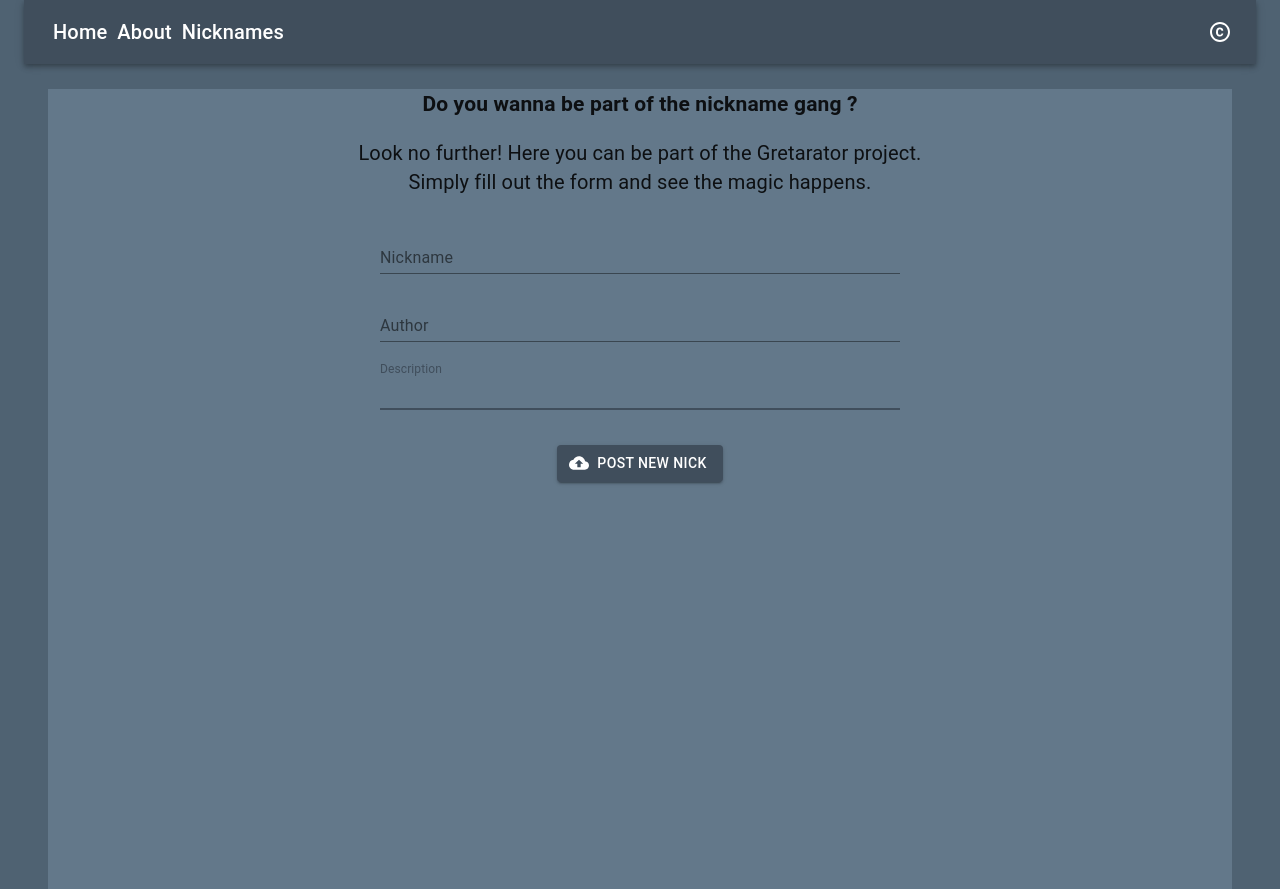
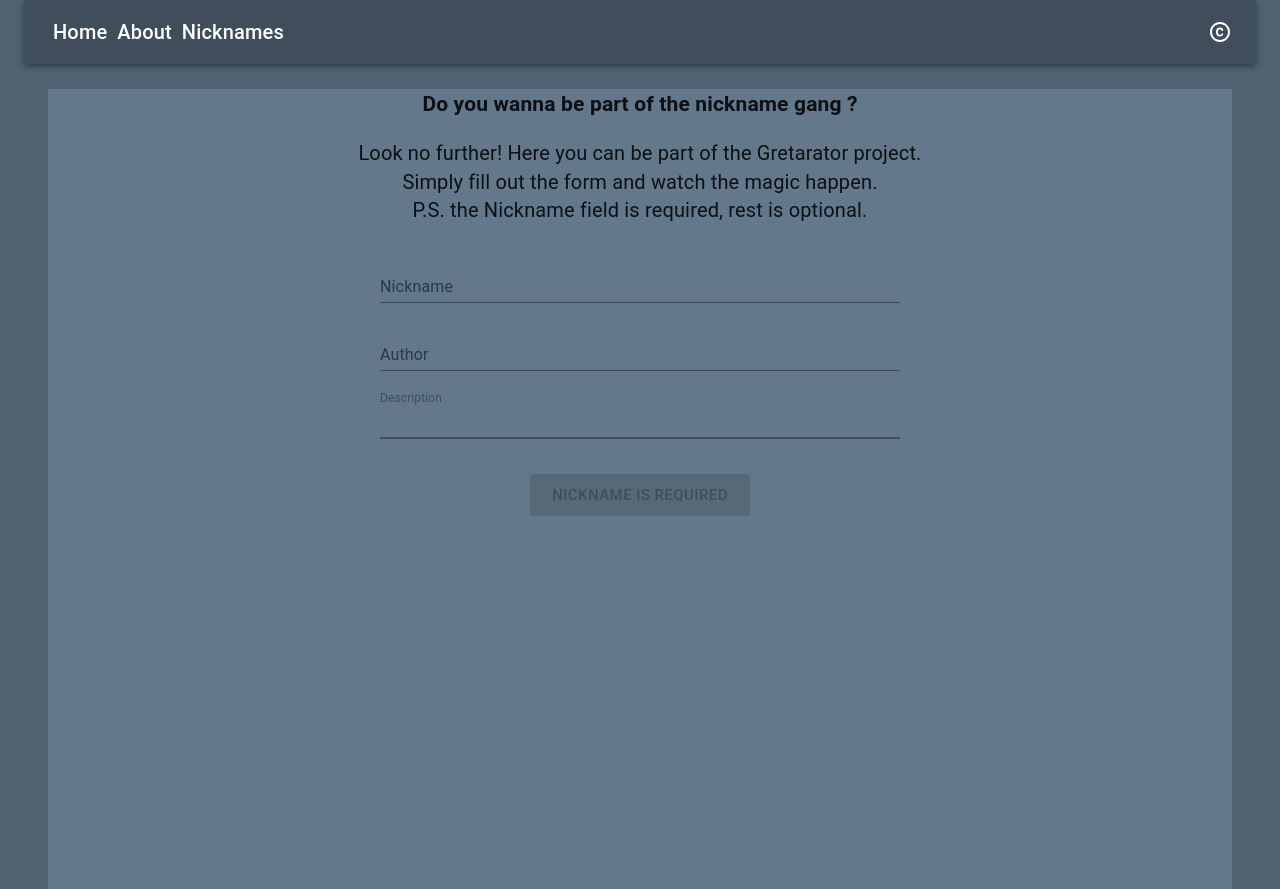
Before and after one commit to IvarKristinn/GretaratorReact, a React (Create React App) app in the folder gretaratorfrontend/: page /nicknames in a window 1280 px wide. Built offline with nearby package versions, Linux system fonts and the light colour scheme.

Commit message:
readme and nameform validation

```diff
--- a/gretaratorfrontend/src/components/NameForm.js
+++ b/gretaratorfrontend/src/components/NameForm.js
@@ -14,6 +14,16 @@ const useStyles = theme => ({
 });
 
 class NameForm extends React.Component {
+  state = {
+    nickname: ""
+  };
+
+  // Nickname needed to be in state so the renderUploadButton works as it should
+  // Etc nickname is required, and user should no be able to post to the server unless its filled
+  handleChange = event => {
+    this.setState({nickname: event.target.value});
+  };
+
   postNewNick = async () => {
 
     const body = {
@@ -22,18 +32,43 @@ class NameForm extends React.Component {
       description: this.descriptionRef.value
     };
 
-      console.log("inside Post")
     console.log(this.nickRef.value, this.authorRef.value, this.descriptionRef.value);
     const response = await gretarator.post("/api/nicknames", body);
-      console.log(response);
 
-      // Clear textfield
+    // Clear textfield and reset state
     setTimeout(() => {
       this.nickRef.value = "";
       this.authorRef.value = "";
       this.descriptionRef.value = "";
+      this.setState({
+        nickname: ""
+      });
     }, 100);
   };
+
+  renderUploadButton() {
+    if(this.state.nickname) {
+      return [
+        <Button
+        variant="contained"
+        color="primary"
+        size="medium"
+        onClick={() => {
+          this.postNewNick();
+        }}
+        startIcon={<CloudUploadIcon />}
+      >
+        Post new nick
+      </Button>
+      ];
+    } else {
+      return [
+        <Button variant="contained" size="large" disabled>
+          Nickname is required
+        </Button>
+        ];
+    }
+  }
 
   render() {
     const classes = this.props;
@@ -50,13 +85,15 @@ class NameForm extends React.Component {
     <h2>Do you wanna be part of the nickname gang ?</h2>
     <div>
       <p style={{ fontSize: "20px" }}>
-          Look no further! Here you can be part of the Gretarator project.<br />
-          Simply fill out the form and see the magic happens.
+        Look no further! Here you can be part of the Gretarator project. <br />
+        Simply fill out the form and watch the magic happen. <br />
+        P.S. the Nickname field is required, rest is optional.
       </p>
       </div>
     <form className={classes.root}>
       <div>
         <TextField
+            value = {this.state.nickname}
             autoFocus
             margin="normal"
             id="nickname"
@@ -71,6 +108,7 @@ class NameForm extends React.Component {
             inputRef={ref => {
               this.nickRef = ref;
             }}
+            onChange={this.handleChange}
           />
       </div>
       <div>
@@ -117,17 +155,7 @@ class NameForm extends React.Component {
             marginBottom: "25px"
           }}
         >
-            <Button
-              variant="contained"
-              color="primary"
-              size="medium"
-              onClick={() => {
-                this.postNewNick();
-              }}
-              startIcon={<CloudUploadIcon />}
-            >
-              Post new nick
-            </Button>
+          {this.renderUploadButton()}
         </div>
       </div>
     );
```
Also changed, not shown: 1 other file (tests, documents, lock files or other folders). Lines whose indentation alone changed are shown as unchanged.
